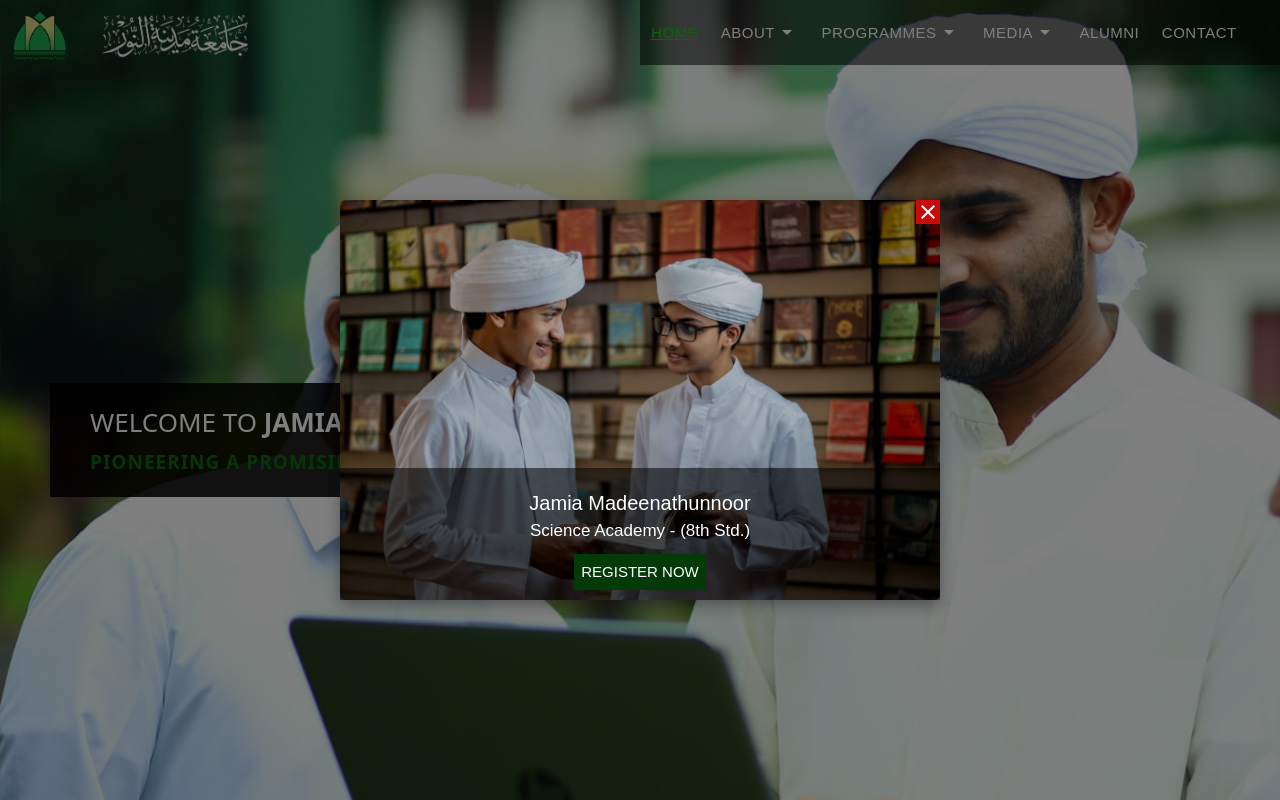
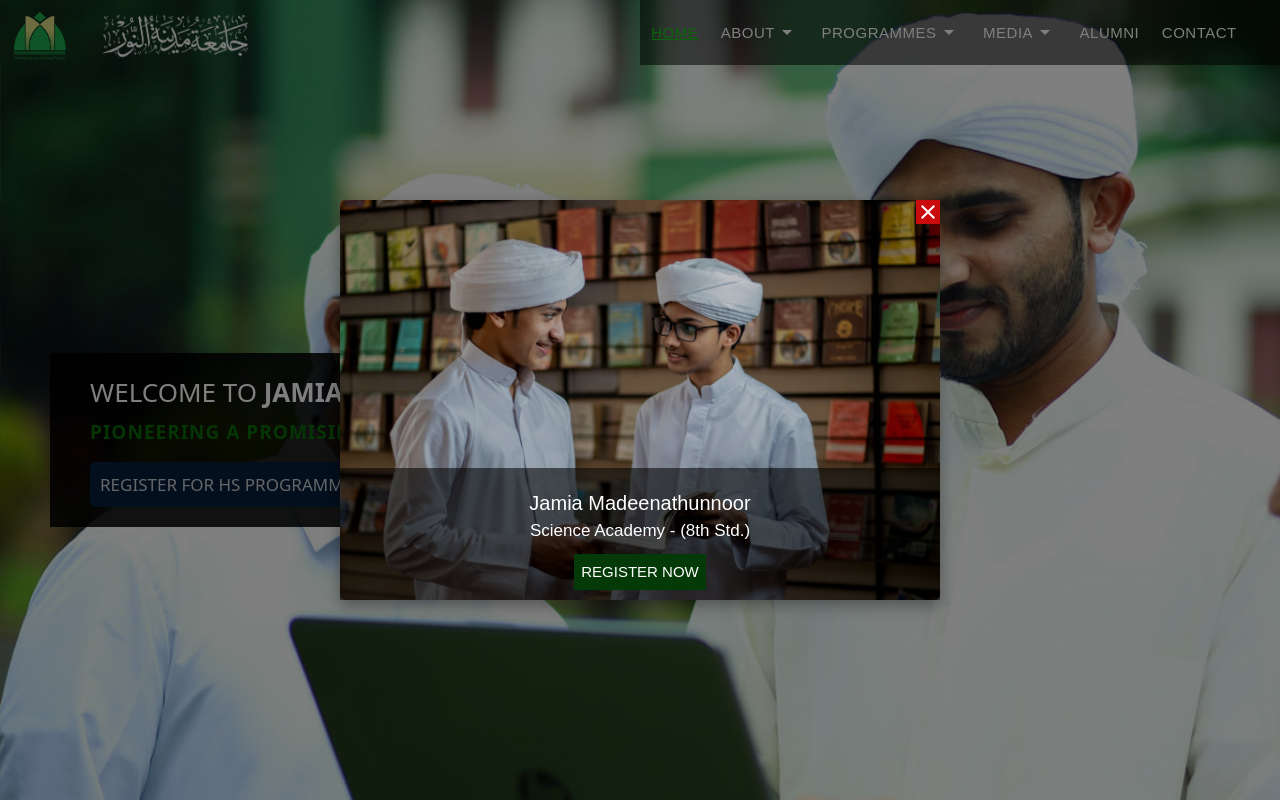
Before and after one commit to mefazdev/mnc, a Next.js app: page / in a window 1280 px wide. Shown: the top 800 px of the page. Built offline with nearby package versions, Linux system fonts and the light colour scheme; no server answers; a web font is replaced by a local one.

Commit message:
erererqq

```diff
--- a/components/MainBanner.js
+++ b/components/MainBanner.js
@@ -42,7 +42,10 @@
                      </div>
                      <div className='main__banner__text__second__row'>
                      <h3>PIONEERING A PROMISING FUTURE</h3>
-                     {/* <p>Science Academy - (8th Std.)</p> */}
+                     <a href='https://forms.gle/qQ7rSh96pf2L5Ftf8'>
+                       <button>Register for HS Programmes</button>
+                     </a>
+
                      </div>
 
                    </div>
@@ -58,6 +61,9 @@
                      </div>
                      <div className='main__banner__text__second__row'>
                      <h3>PIONEERING A PROMISING FUTURE</h3>
+                     <a href='https://forms.gle/qQ7rSh96pf2L5Ftf8'>
+                       <button>Register for HS Programmes</button>
+                     </a>
                      </div>
 
                    </div>
@@ -73,6 +79,9 @@
                      </div>
                      <div className='main__banner__text__second__row'>
                      <h3>PIONEERING A PROMISING FUTURE</h3>
+                     <a href='https://forms.gle/qQ7rSh96pf2L5Ftf8'>
+                       <button>Register for HS Programmes</button>
+                     </a>
                      </div>
 
                    </div>
--- a/styles/home.css
+++ b/styles/home.css
@@ -847,11 +847,20 @@
 max-width: 150px;
 }
 
-.main__banner__text__second__row p{
+.main__banner__text__second__row button{
+    color: rgba(255, 255, 255, 0.788);
+    font-size: 17px;
+    /* font-family: "Poppins", sans-serif; */
+    background-color: rgb(9, 30, 58);
+    /* color: rgb(11, 107, 11); */
+    padding: 10px;
+    text-transform: uppercase;
+    /* letter-spacing: 1px; */
+    margin-top: 15px;
+    border-radius: 6px;
+}
+.main__banner__text__second__row button:hover{
     color: #fff;
-    font-size: 18px;
-    font-family: "Poppins", sans-serif;
-    /* margin-top: 10px; */
 }
 
 @media only screen and (max-width: 800px) {
```
